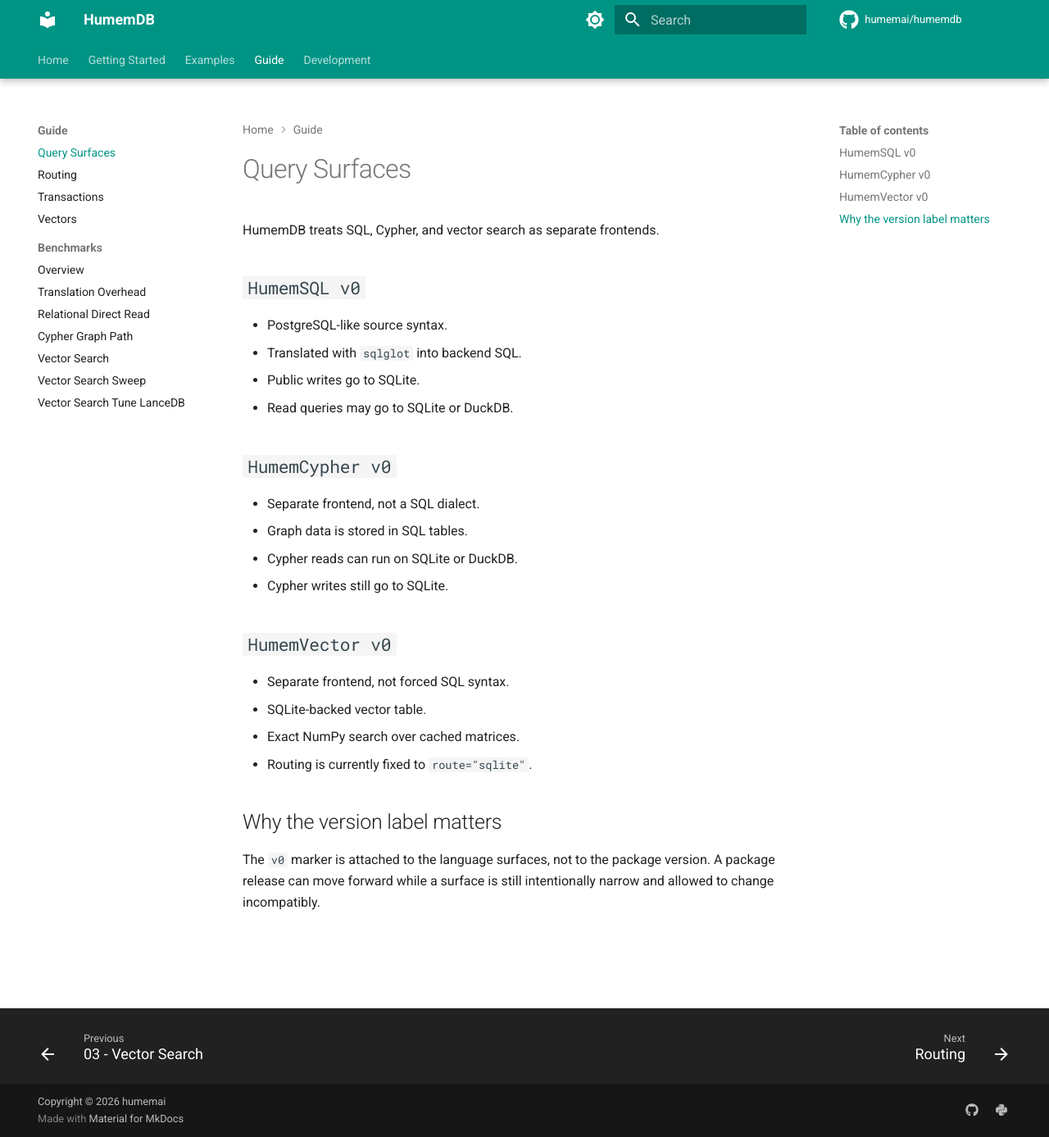
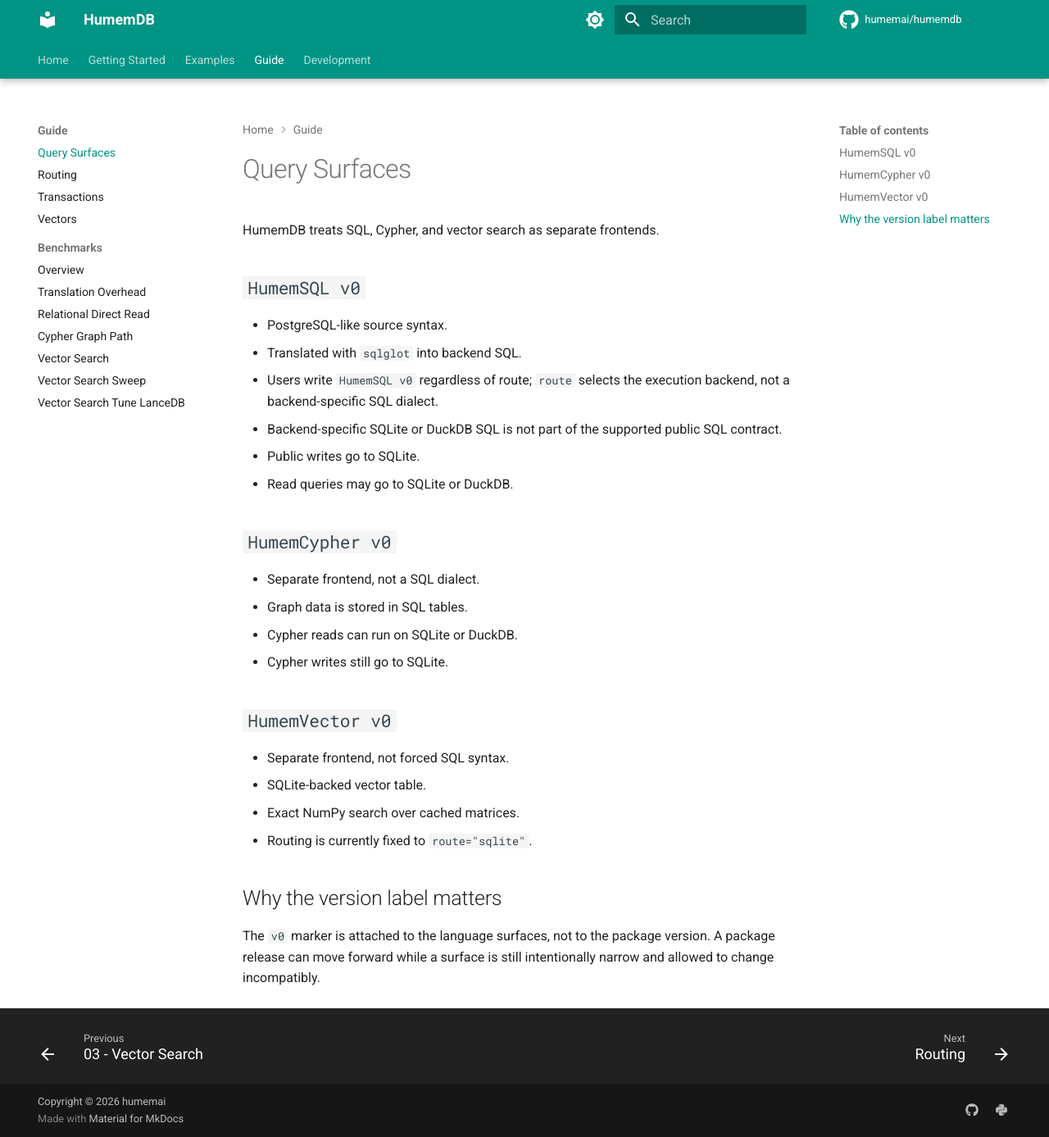
Before and after one commit to humemai/humemdb, an MkDocs documentation site: the page built from docs/guide/query-surfaces.md, in a window 1280 px wide and 1387 px high. Shown: the whole window at 82% size. Built offline with MkDocs 1.6.1 and Material for MkDocs 9.7.7, drawn with Linux system fonts in a browser that asks for light colours; comment, search, counter and statistics services are not loaded; the version menu is left out.

Commit message:
docs: update SQL documentation to clarify backend engine selection and public contract

```diff
--- a/docs/guide/query-surfaces.md
+++ b/docs/guide/query-surfaces.md
@@ -6,6 +6,10 @@ HumemDB treats SQL, Cypher, and vector search as separate frontends.
 
 - PostgreSQL-like source syntax.
 - Translated with `sqlglot` into backend SQL.
+- Users write `HumemSQL v0` regardless of route; `route` selects the execution backend,
+  not a backend-specific SQL dialect.
+- Backend-specific SQLite or DuckDB SQL is not part of the supported public SQL
+  contract.
 - Public writes go to SQLite.
 - Read queries may go to SQLite or DuckDB.
 
```
Also changed, not shown: README.md (+3 -0 lines), docs/getting-started/quickstart.md (+4 -0 lines), docs/guide/routing.md (+4 -0 lines).
